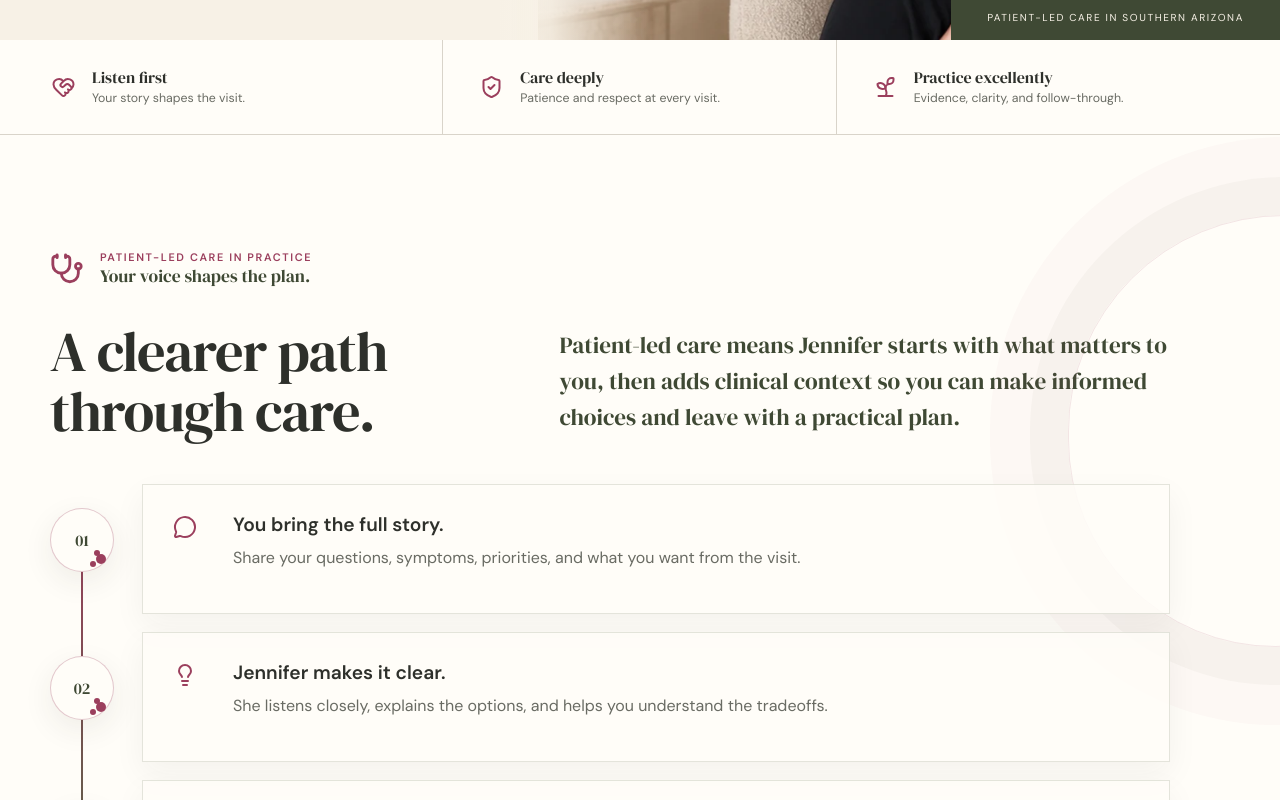
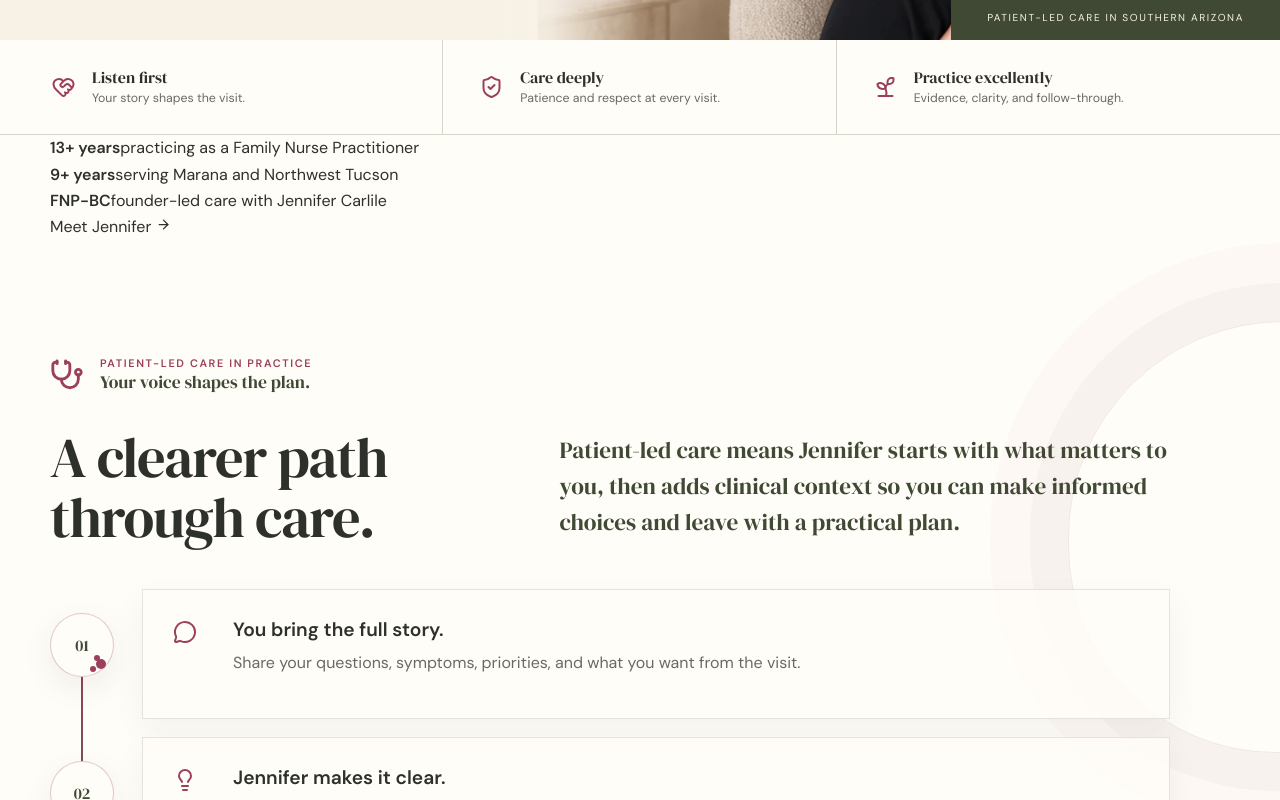
Before and after one commit to Rando2020/PPC_AZ, a React (Vite) app: page / in a window 1280 px wide. Shown: the part 760-1560 px from the top of the page. Built offline with nearby package versions, Linux system fonts and the light colour scheme; no server answers.

Commit message:
Strengthen homepage trust and DPC conversion bridge

```diff
--- a/src/pages/Home.jsx
+++ b/src/pages/Home.jsx
@@ -45,6 +45,13 @@ export default function Home(){
       <div><Sprout/><span><strong>Practice excellently</strong>Evidence, clarity, and follow-through.</span></div>
     </div></section>
 
+    <section className="founder-proof" aria-label="Jennifer Carlile experience"><div className="shell founder-proof__grid">
+      <div><strong>13+ years</strong><span>practicing as a Family Nurse Practitioner</span></div>
+      <div><strong>9+ years</strong><span>serving Marana and Northwest Tucson</span></div>
+      <div><strong>FNP-BC</strong><span>founder-led care with Jennifer Carlile</span></div>
+      <a href="#/provider">Meet Jennifer <ArrowRight size={15}/></a>
+    </div></section>
+
     <section className="section editorial-intro" data-reveal="up"><div className="shell editorial-intro__grid">
       <div className="editorial-intro__kicker"><Stethoscope/><span><small>Patient-led care in practice</small>Your voice shapes the plan.</span></div>
       <div className="editorial-intro__body">
@@ -53,6 +60,7 @@ export default function Home(){
           <p className="large-copy">Patient-led care means Jennifer starts with what matters to you, then adds clinical context so you can make informed choices and leave with a practical plan.</p>
         </div>
         <PatientLedJourney />
+        <div className="journey-bridge"><div><span className="eyebrow">Ready for the next question?</span><h3>See how patient-led care fits into Direct Primary Care.</h3></div><a className="button button--ghost" href="#/dpc">How DPC works <ArrowRight size={16}/></a></div>
       </div>
     </div></section>
 
@@ -77,9 +85,9 @@ export default function Home(){
     </div></section>
 
     <section className="local-story" data-reveal="split"><div className="shell local-story__grid">
-      <div className="local-story__copy"><Sparkles/><span className="eyebrow">Growing close to home</span><h2>Personal care for the place we call home.</h2><p className="large-copy">{practice.serviceArea}</p><p>Practice location, membership details, and opening information are coming soon. Join the interest list for updates as plans are finalized.</p><a className="editorial-link editorial-link--dark" href="#/waitlist">Join the interest list <ArrowRight size={14}/></a></div>
+      <div className="local-story__copy"><Sparkles/><span className="eyebrow">Growing close to home</span><h2>Personal care for the place we call home.</h2><p className="large-copy">{practice.serviceArea}</p><p>Practice location, membership details, and opening information are coming soon. Join the Waitlist for updates as plans are finalized.</p><a className="editorial-link editorial-link--dark" href="#/waitlist">Join the Waitlist <ArrowRight size={14}/></a></div>
       <figure className="local-story__photo"><img src={`${import.meta.env.BASE_URL}images/prickly-pear-bloom.webp`} alt="Flowering prickly pear cactus in the Sonoran Desert at sunset" loading="lazy"/></figure>
     </div></section>
-    <CTA title="Be part of what grows next." action="Join the Waitlist" href="#/waitlist">Tell Jennifer what kind of care would serve you best and receive opening updates. There is no commitment.</CTA>
+    <CTA title="Be part of what grows next." action="Join the Waitlist" href="#/waitlist">Get opening and DPC enrollment updates. There is no commitment.</CTA>
   </>;
 }
```
